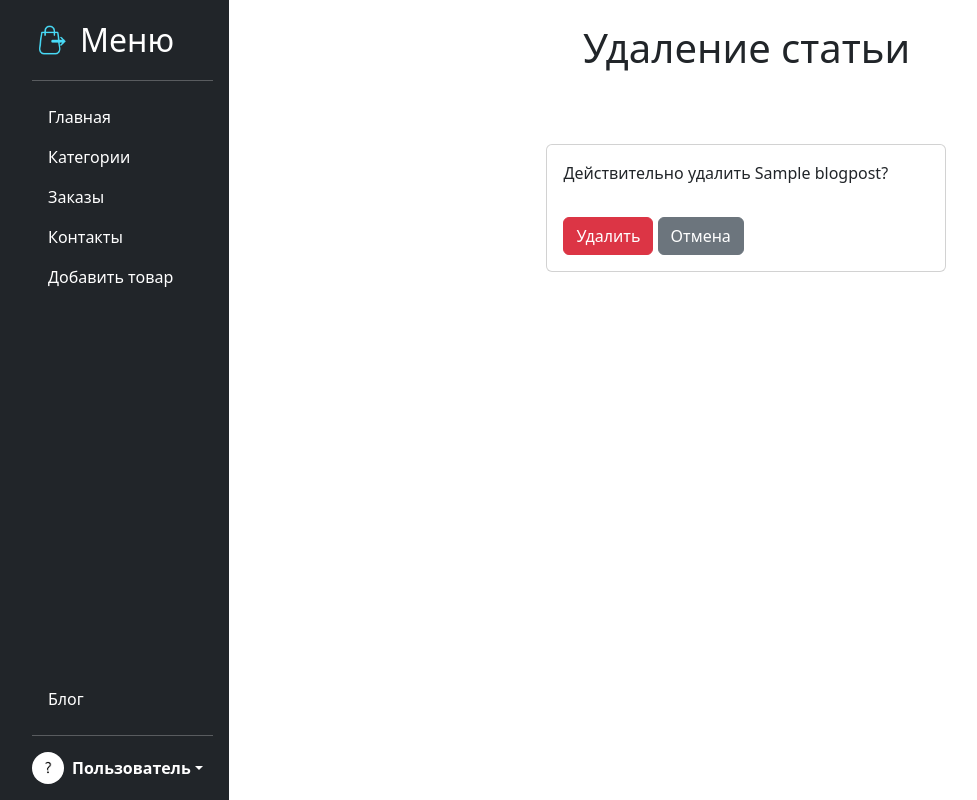
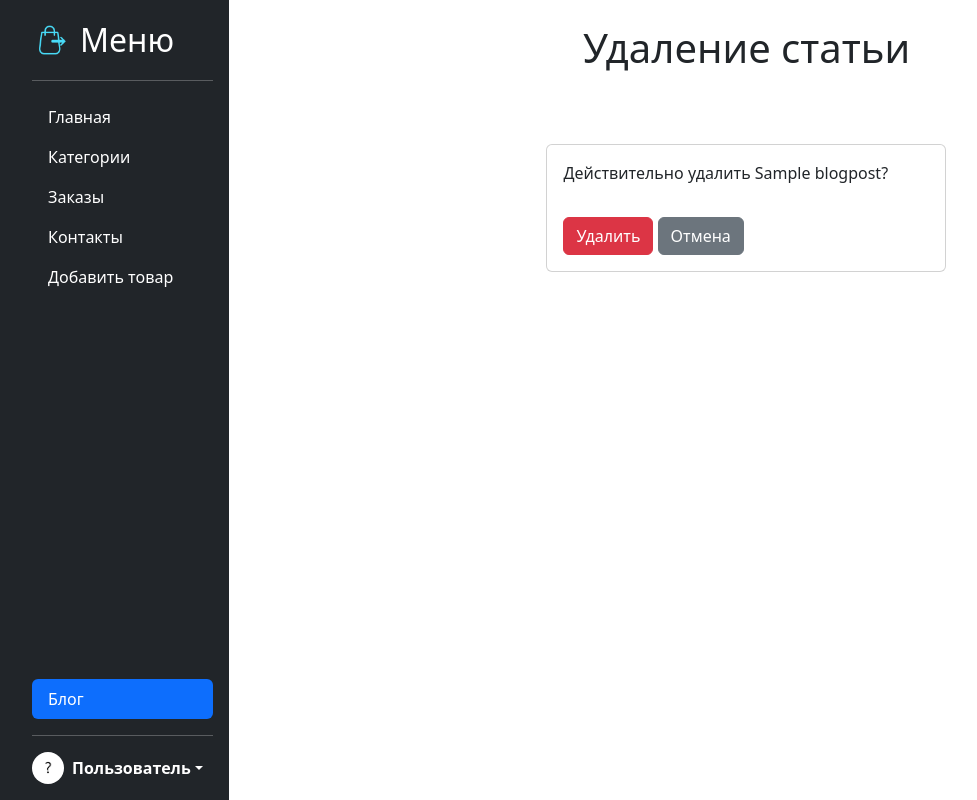
Before and after one commit to xzista/homework_4, a Django app: page /blog/posts/1/delete/ in a window 1280 px wide. Shown: the whole page, without its empty margins (0-977 px from the left). Run offline with Django 5.2, Linux system fonts and the light colour scheme; tables that the repository leaves empty hold one stand-in row (values such as "Sample post"); some libraries are stand-ins or nearby versions.

Commit message:
update tag active and menu.html

```diff
--- a/catalog/templates/menu.html
+++ b/catalog/templates/menu.html
@@ -11,7 +11,7 @@
         <hr class="my-3">
         <ul class="nav nav-pills flex-column mb-auto">
             <li class="nav-item">
-                <a href="{% url 'catalog:home' %}" class="nav-link {% active request 'home' %}">
+                <a href="{% url 'catalog:home' %}" class="nav-link {% active request 'home' 'product_page' 'product_delete' 'product_update' %}">
                     Главная
                 </a>
             </li>
@@ -42,7 +42,7 @@
         <div class="mt-auto">
             <ul class="nav nav-pills flex-column">
                 <li>
-                    <a href="{% url 'blog:posts' %}" class="nav-link {% active request 'posts' %}">
+                    <a href="{% url 'blog:posts' %}" class="nav-link {% active request 'posts' 'post_page' 'post_delete' 'post_update' %}">
                         Блог
                     </a>
                 </li>
--- a/catalog/templatetags/active_tags.py
+++ b/catalog/templatetags/active_tags.py
@@ -5,8 +5,11 @@ from django.conf import settings
 register = template.Library()
 
 @register.simple_tag
-def active(request, url_name):
-    return "active text-white bg-primary" if request.resolver_match.url_name == url_name else "text-white"
+def active(request, *url_names):
+    current_url_name = request.resolver_match.url_name
+    if current_url_name in url_names:
+        return "active text-white bg-primary"
+    return "text-white"
 
 
 @register.filter()
```
